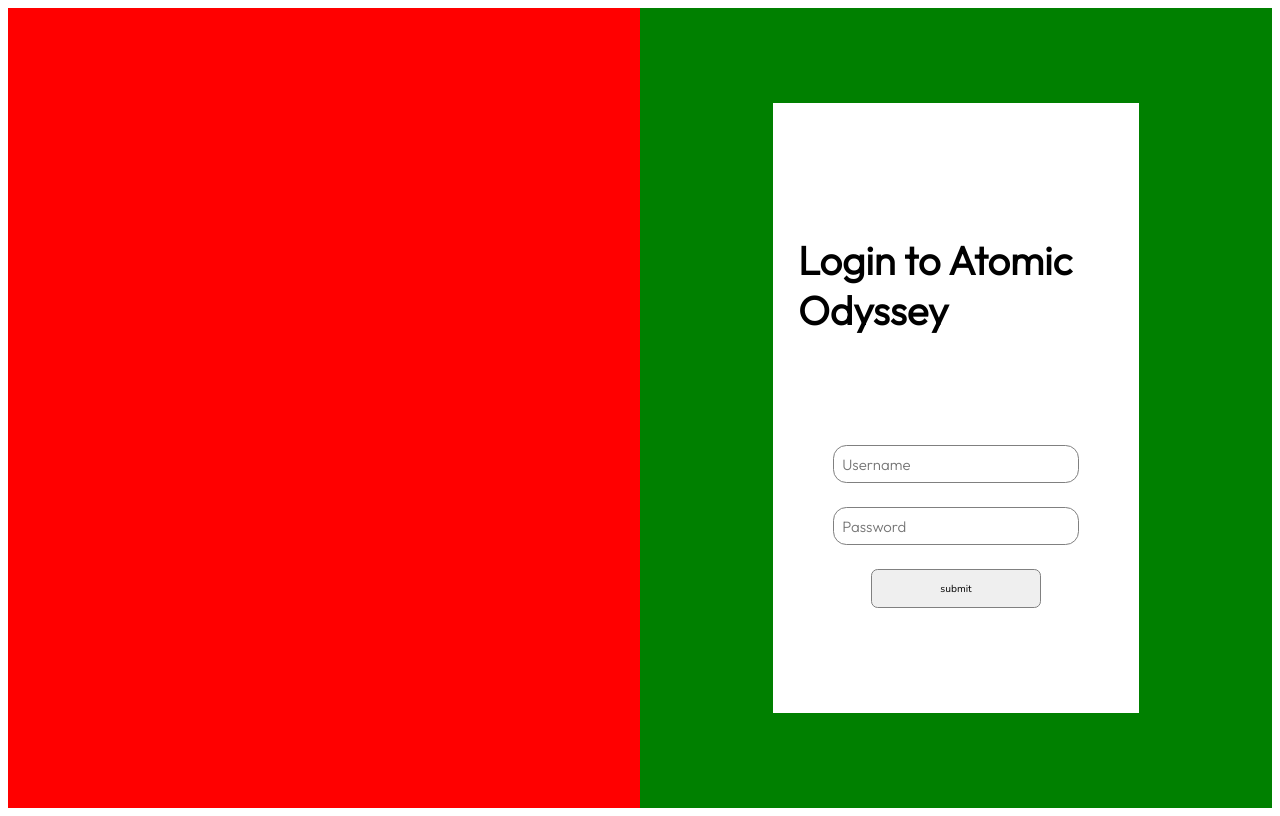
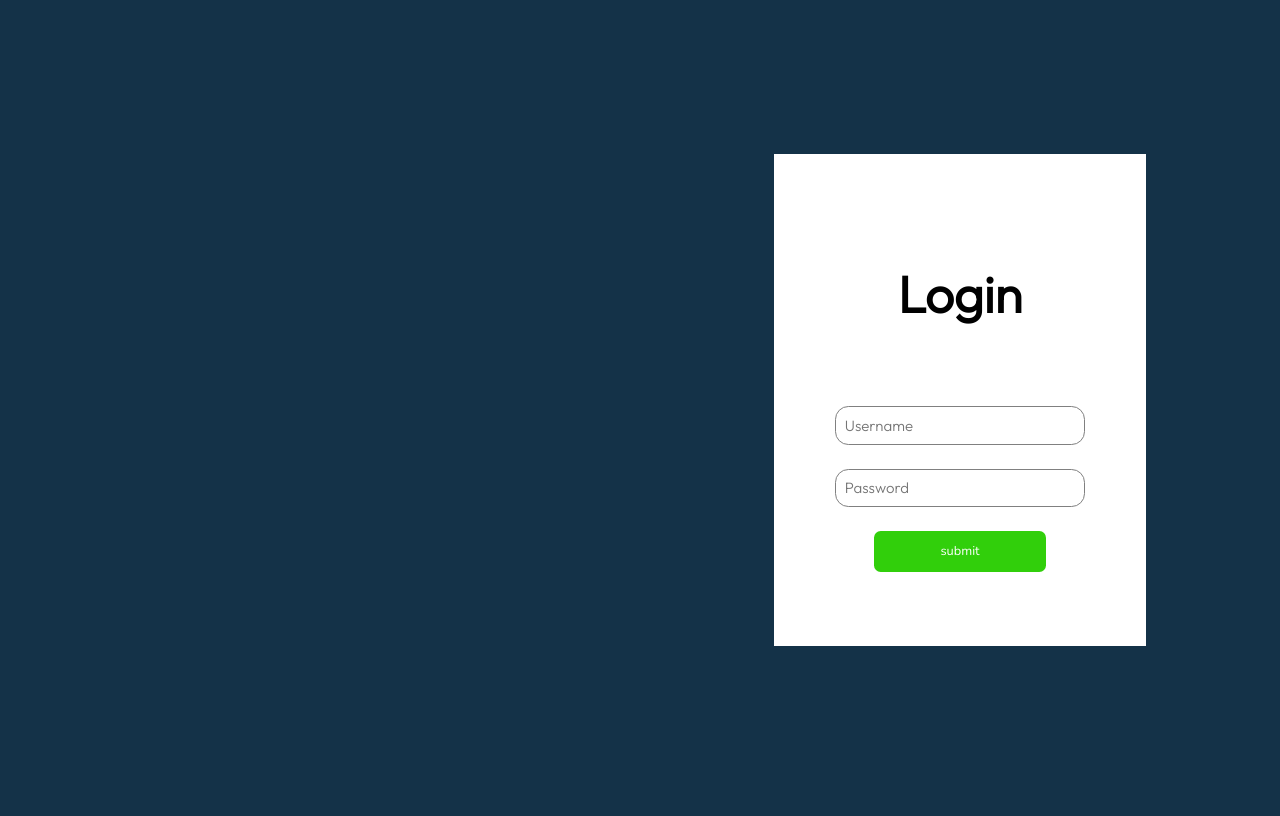
Before and after one commit to CompressedRar/TestTkinter, a Flask app: template templates/login.html in a window 1280 px wide. After the commit the page ends 646 px from the top, so only its background shows below. Run offline with Flask 3, Linux system fonts and the light colour scheme; the template is opened without the code that fills it, so the values that code supplies are empty.

Commit message:
Update login.html

```diff
--- a/templates/login.html
+++ b/templates/login.html
@@ -4,19 +4,21 @@
         <link rel="preconnect" href="https://fonts.googleapis.com">
         <link rel="preconnect" href="https://fonts.gstatic.com" crossorigin>
         <link href="https://fonts.googleapis.com/css2?family=Josefin+Sans:wght@300&family=Nunito:wght@300&family=Outfit:wght@300&display=swap" rel="stylesheet">
+        <link href="https://fonts.googleapis.com/css2?family=Quicksand:wght@300..700&display=swap" rel="stylesheet">
         <style>
             body {
+                margin: 0;
                 display: flex;
                 font-family: 'Outfit';
                 font-weight: 100;
             }
             .logo-container {
-                background-color: red;
+                background-color: #143248;
                 height: 100vh;
                 width: 50%;
             }
             .login-container{
-                background-color: green;
+                background-color: #143248;
                 height: 100vh;
                 width: 50%;
                 display: flex;
@@ -29,7 +31,7 @@
                 justify-content: center;
                 align-items: center;
                 background-color: white;
-                height: 70%;
+                height: 55%;
                 width: 50%;
                 padding: 4%;
             }
@@ -54,20 +56,21 @@
                 border-color: grey;
             }
             .login-container__form input[type="submit"] {
+                background-color: #31CF0B;
+                color: white;
                 font-family: 'Nunito';
                 width: 60%;
                 height: 35%;
-                font-size: 0.8vw;
+                font-size: 1vw;
                 padding: 4%;
                 text-align: center;
-                border-style: solid;
-                border-width: 1px;
+                border-width: 0px;
                 border-radius: 5pt;
-                border-color: grey;
+
             }
             .login-container__contents h1 {
-                margin-bottom: 35%;
-                font-size: 40px;
+                margin-bottom: 25%;
+                font-size: 4vw;
             }
         </style>
     </head>
@@ -77,7 +80,7 @@
         </div>
         <div class = "login-container">
             <div class = "login-container__contents">
-                <h1>Login to Atomic Odyssey</h1>
+                <h1>Login</h1>
                 <form class = "login-container__form" method = "post">
                     <input type = "text" name = "login-username" placeholder="Username">
                     <input type = "password" name = "login-password" placeholder="Password">
```
